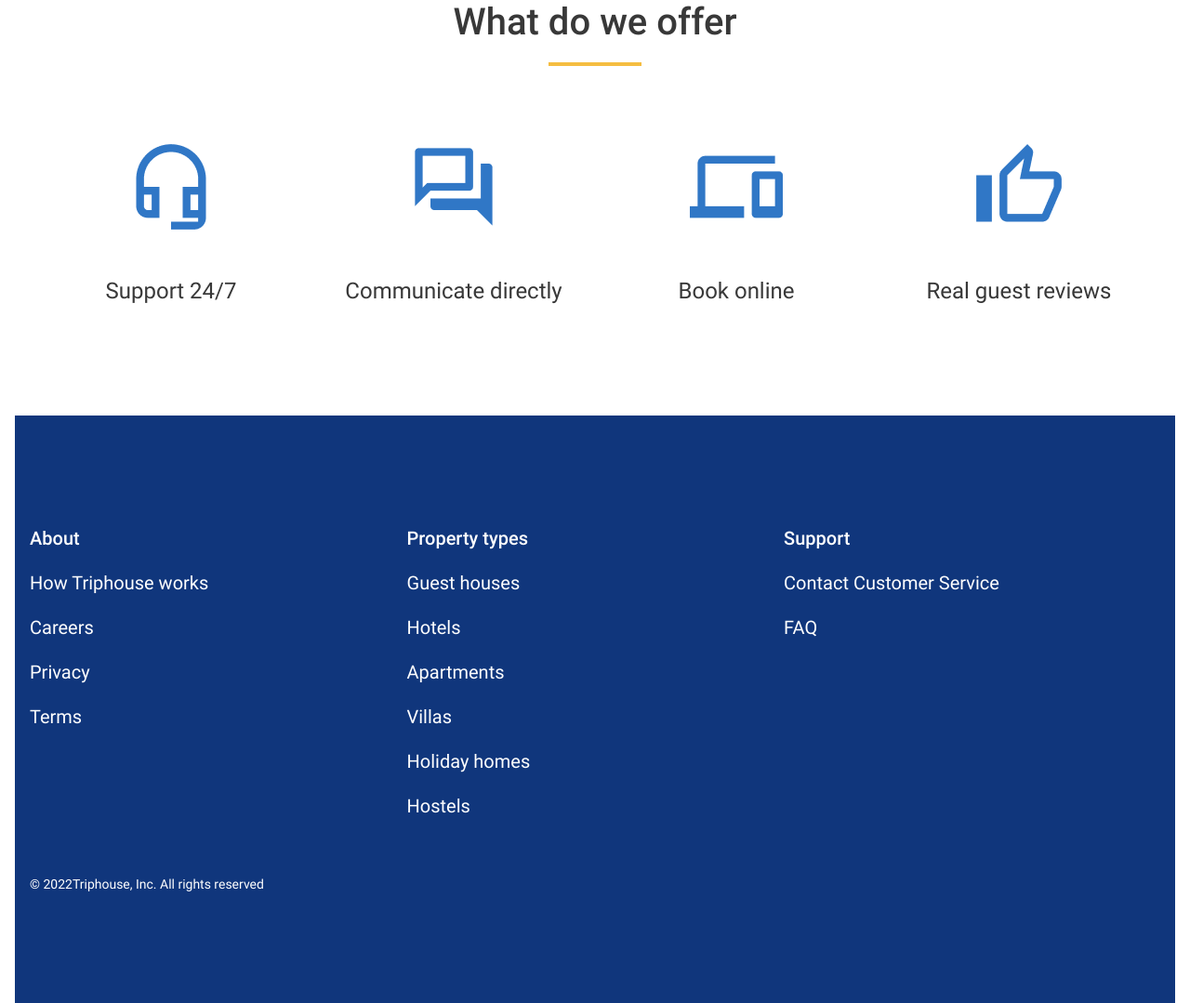
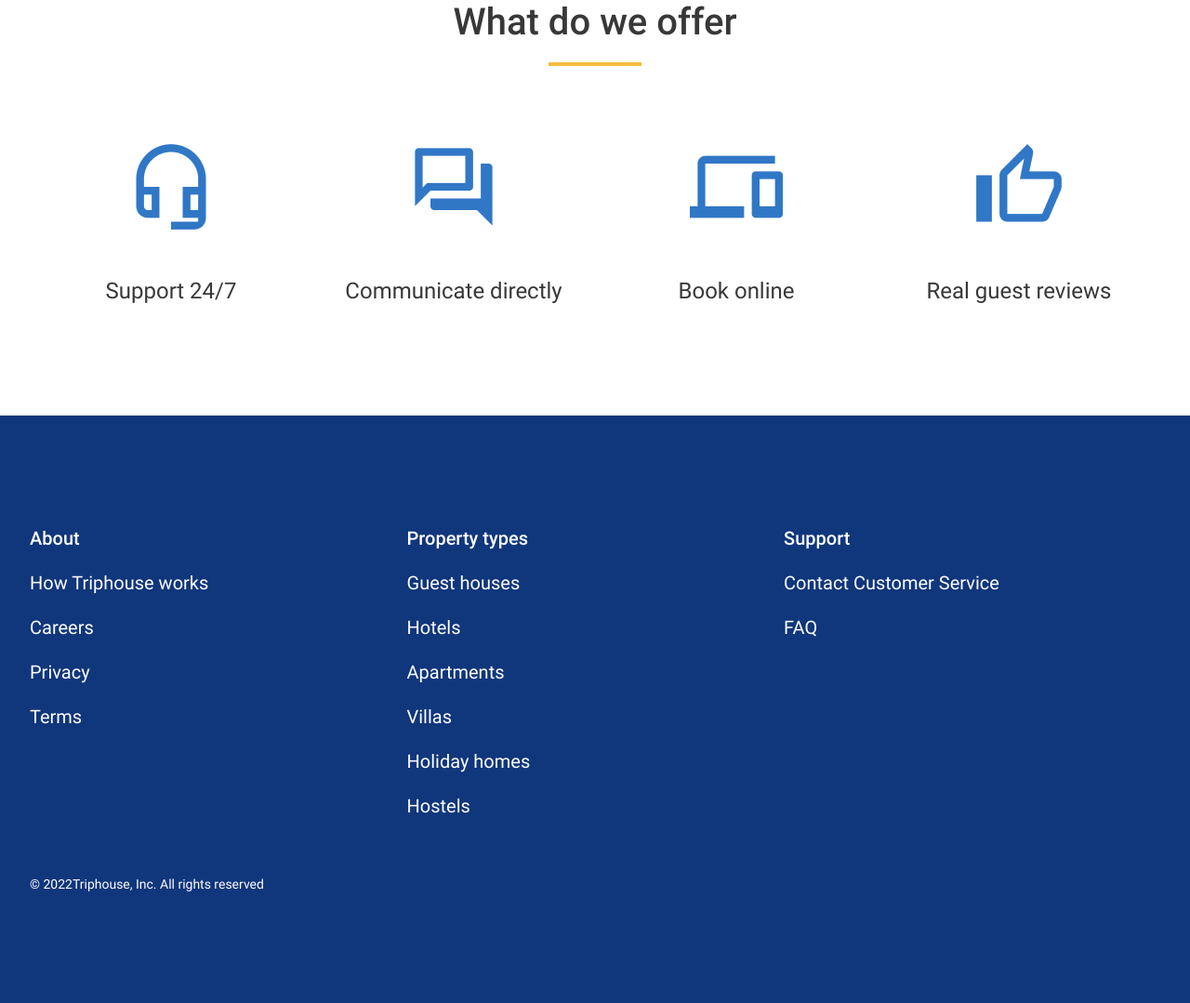
Before and after one commit to Moldish/if-html, a web app: file index.html in a window 1280 px wide. Shown: the whole page at 93% size. Run offline with its HTML, style and script files only (its server is not run), Linux system fonts and the light colour scheme.

Commit message:
Added section class to each block in project

```diff
--- a/index.html
+++ b/index.html
@@ -7,6 +7,7 @@
 		<link rel="stylesheet" href="./styles/fonts.css" />
 	</head>
 	<body>
+		<section class="offerings-section">
 			<div class="container">
 				<div class="offerings-block">
 					<p class="page-title">What do we offer</p>
@@ -44,7 +45,11 @@
 						</div>
 					</div>
 				</div>
-			<div class="footer">
+			</div>
+		</section>
+		<section class="footer-section">
+			<div class="container">
+				<div class="footer footer-background">
 					<div class="links-block comm-block">
 						<div class="links-col">
 							<p class="links-title">About</p>
@@ -73,5 +78,6 @@
 					</div>
 				</div>
 			</div>
+		</section>
 	</body>
 </html>
--- a/styles/trip-house-styles.css
+++ b/styles/trip-house-styles.css
@@ -59,9 +59,12 @@
 /*footer-section*/
 
 .footer {
-	background-color: #10367c;
 	color: #ffffff;
 	font-weight: 400;
+}
+
+.footer-section {
+	background-color: #10367c;
 }
 
 .footer:last-child {
```
Lines whose indentation alone changed are shown as unchanged.
